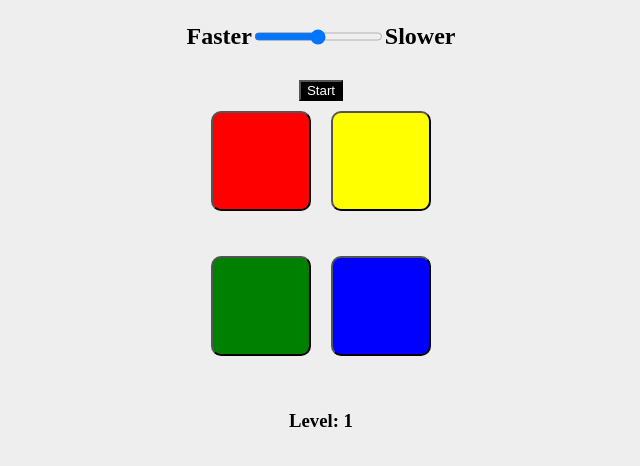
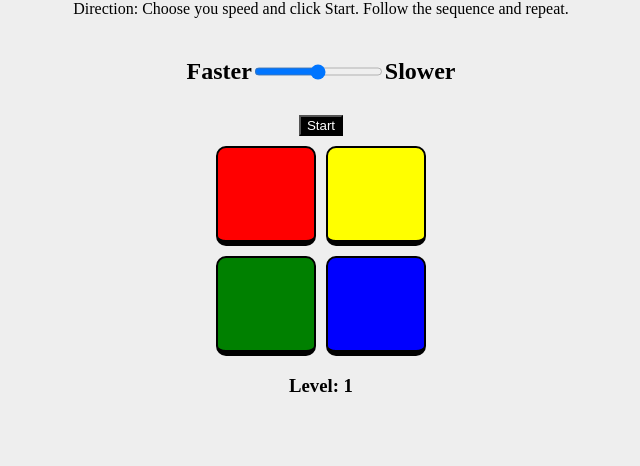
Before and after one commit to Takwailo/Simon-game, a plain HTML site: page index.html in a window 1280 px wide. Shown: the part 226-692 px from the top of the page, without its empty margins (319-959 px from the left). Drawn offline with Linux system fonts and the light colour scheme.

Commit message:
visual update

```diff
--- a/css/style.css
+++ b/css/style.css
@@ -40,34 +40,44 @@ nav {
 
 .btn.red {
   background-color: red;
-  border-color: black;
+  border: 2px solid black;
+  border-bottom: 6px solid black;
 }
 .btn.blue {
   background-color: blue;
-  border-color: black;
+  border: 2px solid black;
+  border-bottom: 6px solid black;
 }
 .btn.green {
   background-color: green;
-  border-color: black;
+  border: 2px solid black;
+  border-bottom: 6px solid black;
 }
 .btn.yellow {
   background-color: yellow;
-  border-color: black;
+  border: 2px solid black;
+  border-bottom: 6px solid black;
 }
 
 #root.stopped .btn.red:hover,
+#root.stopped .btn.blue:hover,
+#root.stopped .btn.green:hover,
+#root.stopped .btn.yellow:hover{
+  border: none;
+}
+
 .btn.red.displaySequence {
   box-shadow: 0 0 40px red;
 }
-#root.stopped .btn.blue:hover,
+
 .btn.blue.displaySequence {
   box-shadow: 0 0 40px blue;
 }
-#root.stopped .btn.green:hover,
+
 .btn.green.displaySequence {
   box-shadow: 0 0 40px green;
 }
-#root.stopped .btn.yellow:hover,
+
 .btn.yellow.displaySequence {
   box-shadow: 0 0 40px rgb(188, 188, 7);
 }
@@ -75,8 +85,8 @@ nav {
 #root {
   display: flex;
   flex-wrap: wrap;
-  height: 270px;
+  height: 200px;
   width: 240px;
-  gap: 20px;
+  gap: 10px;
   justify-content: center;
 }
--- a/js/app.js
+++ b/js/app.js
@@ -13,10 +13,10 @@ let disapperSpeed = displaySpeed - 200;
 speedBar.oninput = function () {
   displaySpeed = this.value;
 };
-
+//call basic function when page load
 disableColorBtns();
 setRootRunning();
-
+//event listener
 colorBtns.forEach((button) => {
   button.addEventListener("click", testColor);
 });
```
